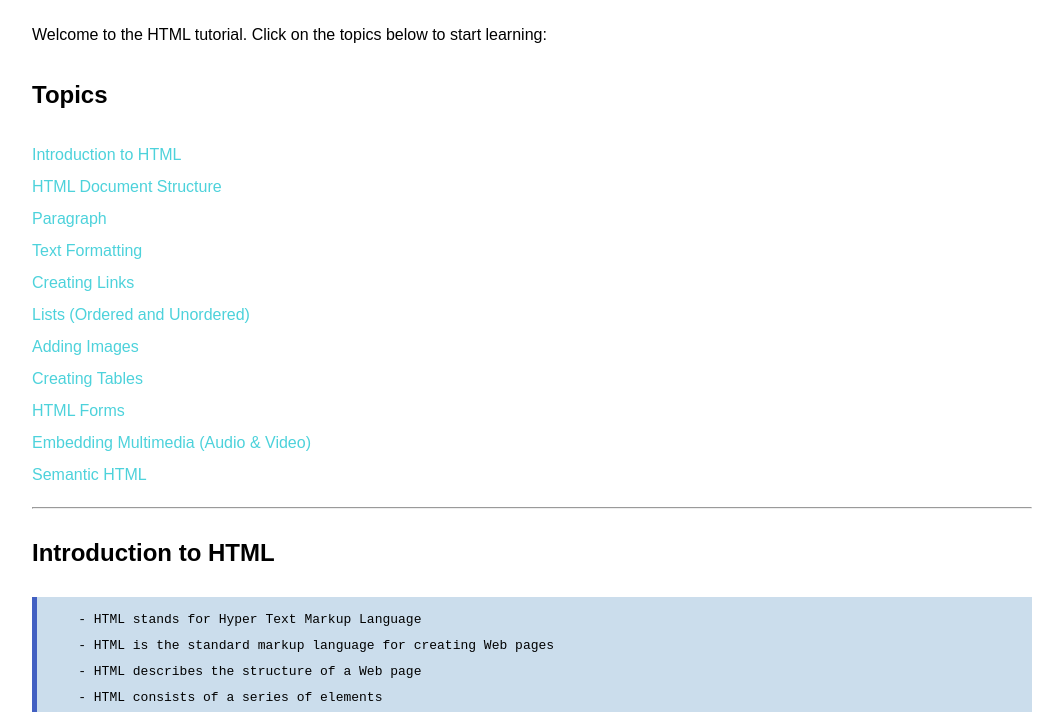
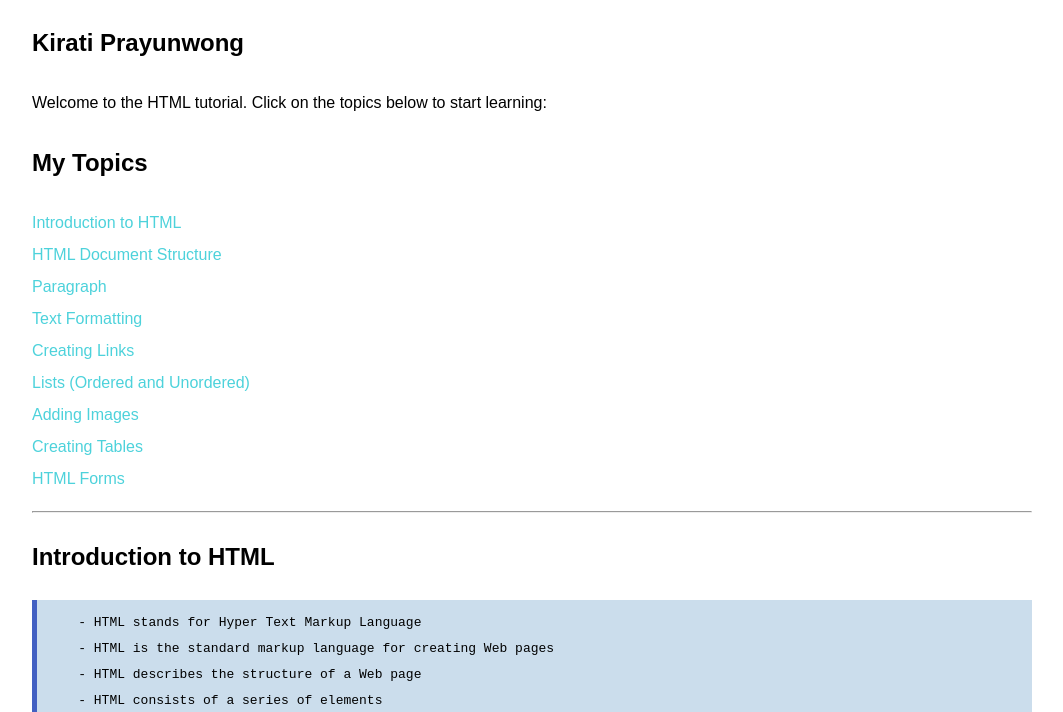
Before and after one commit to KiratiNa004/Eng4comgit-intro, a plain HTML site: page index.html in a window 1280 px wide. Shown: the part 88-800 px from the top of the page, without its empty margins (108-1171 px from the left). Drawn offline with Linux system fonts and the light colour scheme.

Commit message:
first commit

```diff
--- a/index.html
+++ b/index.html
@@ -51,9 +51,10 @@
 <div class="container">
 
   <h1>HTML Tutorial</h1>
+  <h2>Kirati Prayunwong</h2>
   <p>Welcome to the HTML tutorial. Click on the topics below to start learning:</p>
 
-  <h2>Topics</h2>
+  <h2>My Topics</h2>
   <ul >
     <li><a href="#Introduction">Introduction to HTML</a></li>
     <li><a href="#Structure">HTML Document Structure</a></li>
@@ -65,8 +66,7 @@
     <li><a href="#Images">Adding Images</a></li>
     <li><a href="#Tables">Creating Tables</a></li>
     <li><a href="#Forms">HTML Forms</a></li>
-    <li><a href="#Multimedia">Embedding Multimedia (Audio & Video)</a></li>
-    <li><a href="#Semantic">Semantic HTML</a></li>
+
   </ul>
  <!-- &nbsp; <--เอาไว้เว้นวรรค -->
   <hr>
```
